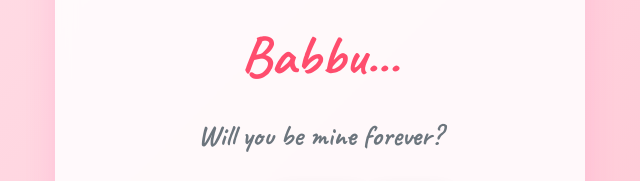
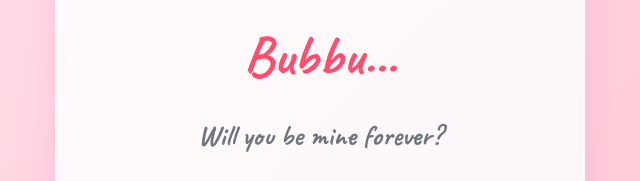
Before and after one commit to Nayakpujarani/Be-My-Valentine, a plain HTML site: page index.html in a window 1280 px wide. Shown: the part 333-514 px from the top of the page, 320-960 px from the left. Drawn offline with Linux system fonts and the light colour scheme.

Commit message:
Update index.html

```diff
--- a/index.html
+++ b/index.html
@@ -157,7 +157,7 @@
         </div>
 
         <div id="proposal-content">
-            <h1 id="main-title">Babbu...</h1>
+            <h1 id="main-title">Bubbu...</h1>
             <p class="sub-text">Will you be mine forever?</p>
 
             <div class="btn-container">
```
